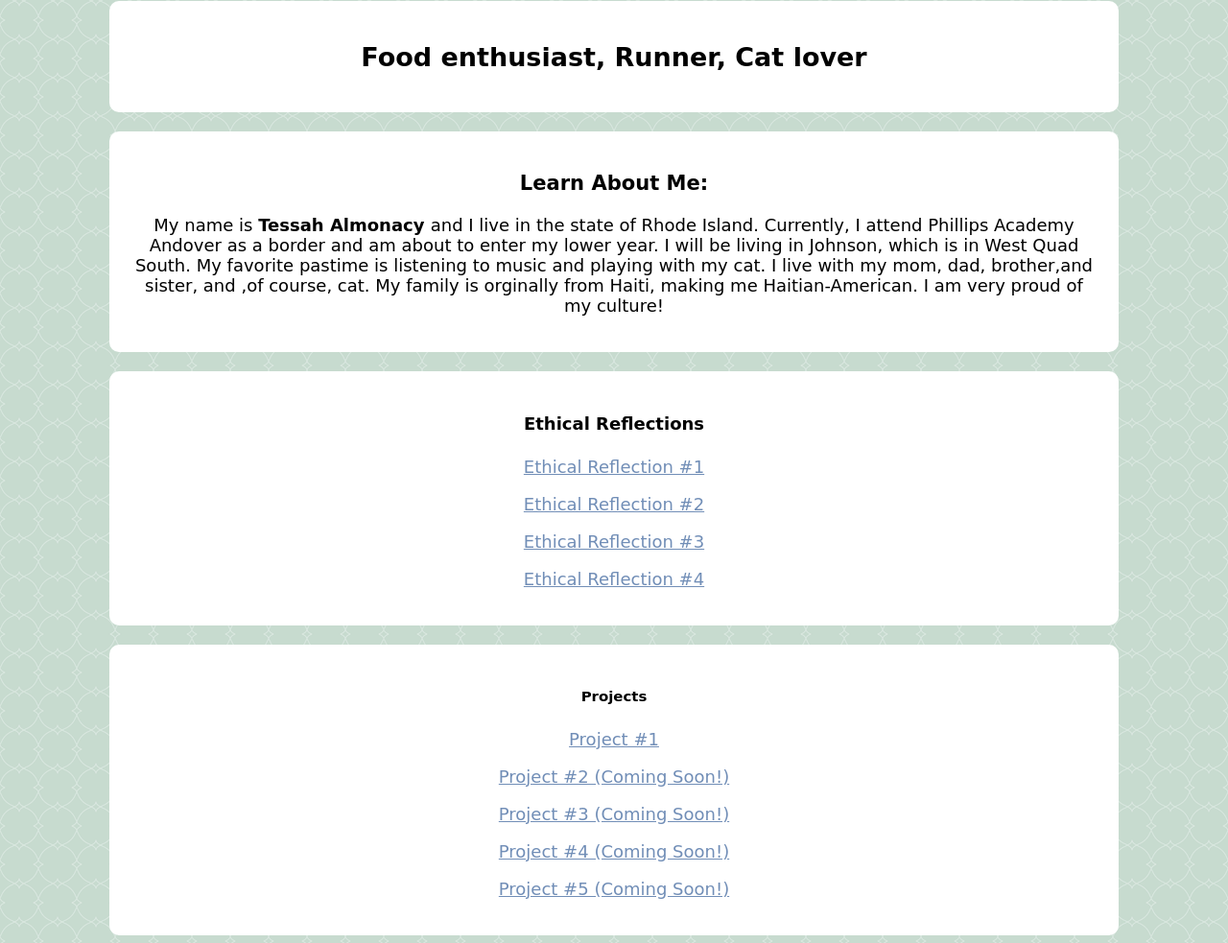
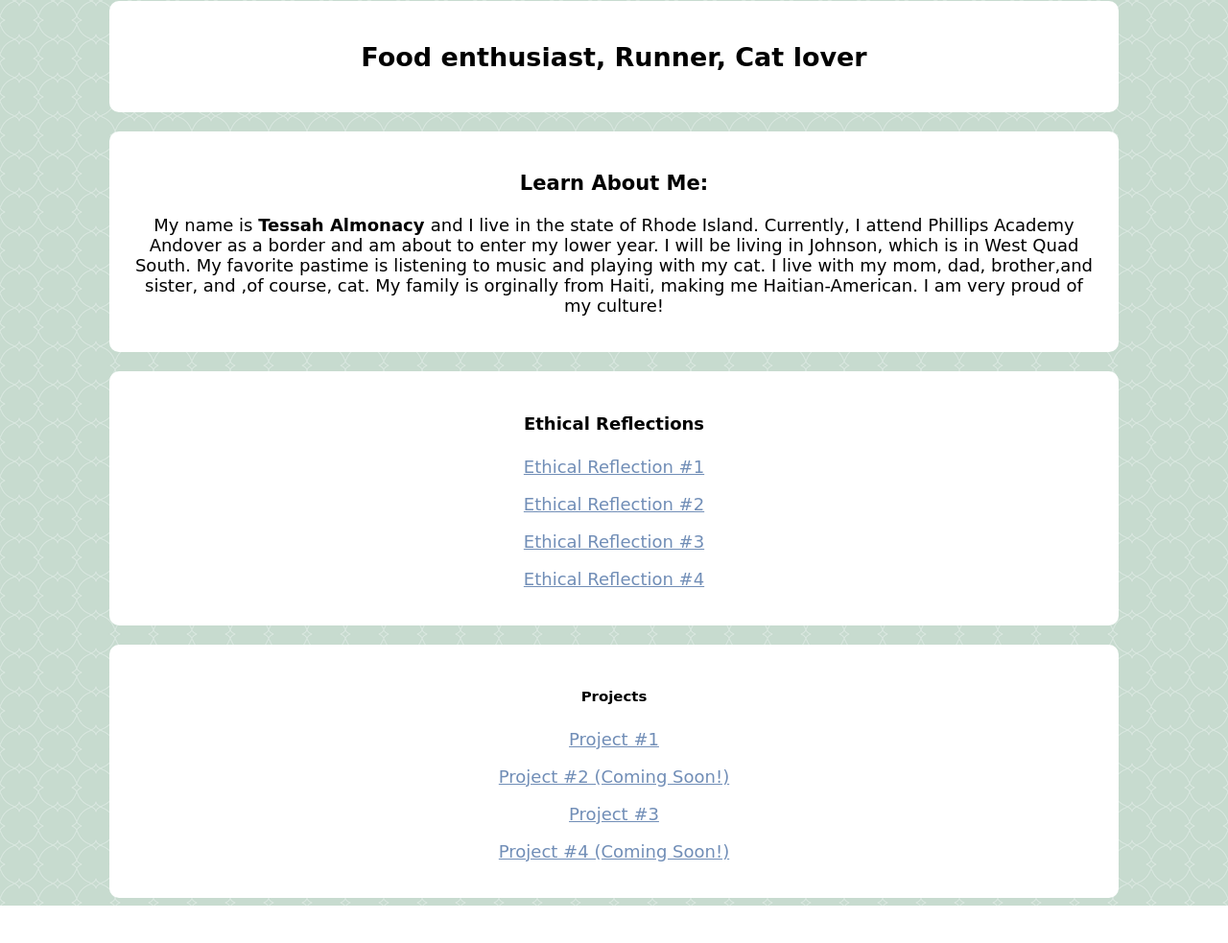
Before and after one commit to TalaAlmond01/Tessah-Website-, a plain HTML site: page index.html in a window 1280 px wide. Shown: the part 79-1062 px from the top of the page at 96% size. After the commit the page ends 1023 px from the top, so only its background shows below. Drawn offline with Linux system fonts and the light colour scheme.

Commit message:
add index.html

```diff
--- a/index.html
+++ b/index.html
@@ -64,9 +64,8 @@ h1{
 <h5> Projects</h5>
   <p> <a href= "https://nzufelt.github.io/ace10_summer2018/project/project1.html"> Project #1 </a> </p>
   <p> <a href= ""> Project #2 (Coming Soon!) </a> </p>
-  <p> <a href= ""> Project #3 (Coming Soon!) </a> </p>
+  <p> <a href= "https://talaalmond01.github.io/Swatch/"> Project #3 </a> </p>
   <p> <a href= ""> Project #4 (Coming Soon!)</a> </p>
-  <p> <a href= ""> Project #5 (Coming Soon!)</a> </p>
 </div>
 </body>
 </html>
```
